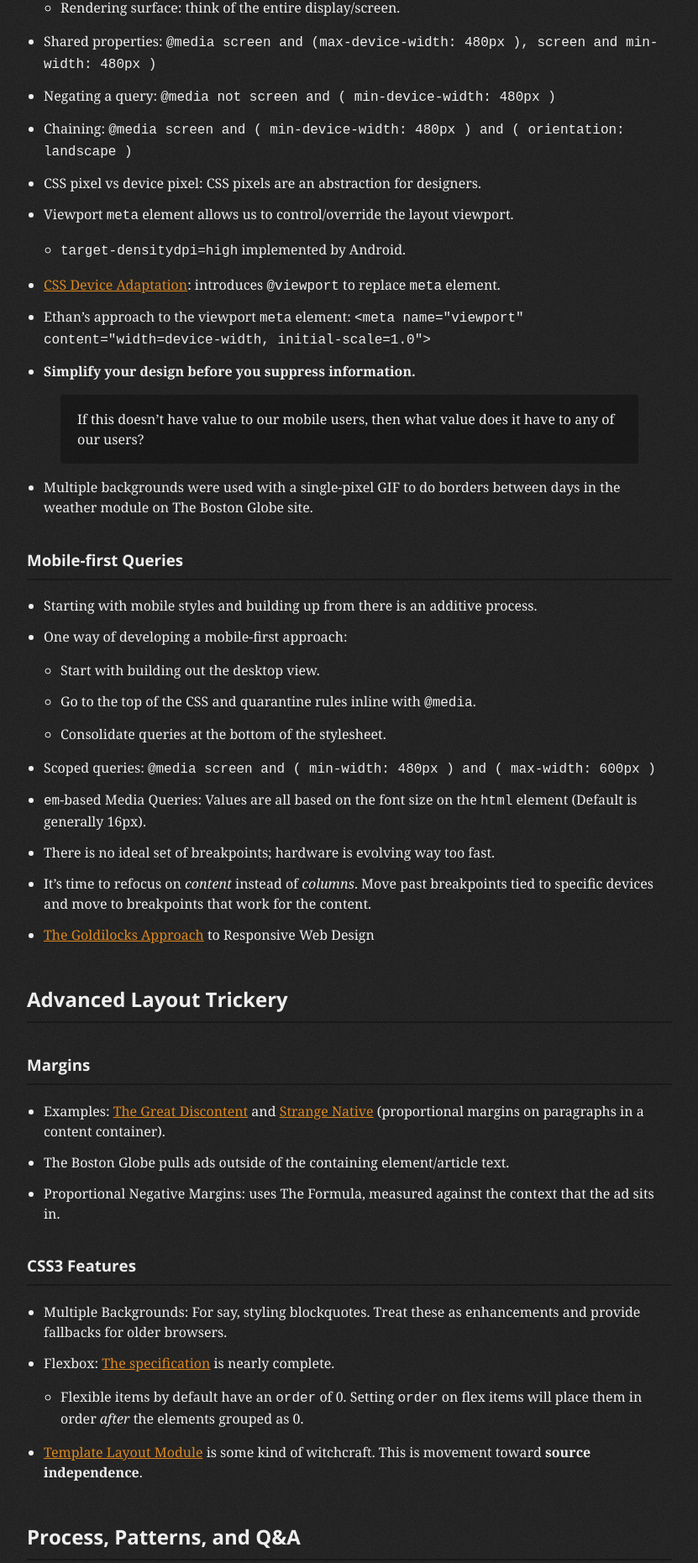
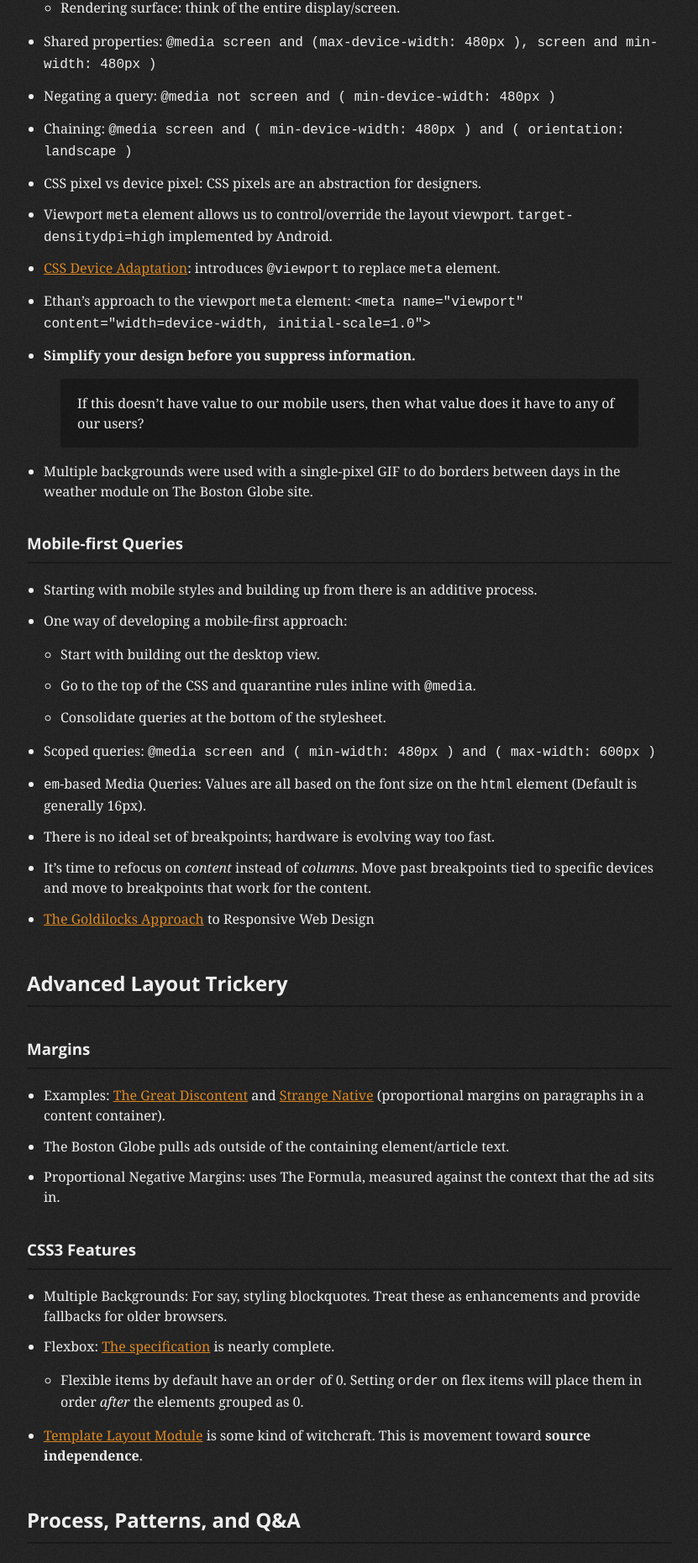
Before and after one commit to jgarber623/sketchnotes.sixtwothree.org, a Jekyll site: the page built from _posts/2012-08-08-responsive-web-design-workshop.md, in a window 1280 px wide. Shown: the part 3667-5528 px from the top of the page at 84% size, without its empty margins (224-1055 px from the left). Built offline with Jekyll 4.4.1, drawn with Linux system fonts in a browser that asks for light colours.

Commit message:
Typos and fixes.

```diff
--- a/_posts/2012-08-08-responsive-web-design-workshop.md
+++ b/_posts/2012-08-08-responsive-web-design-workshop.md
@@ -103,8 +103,7 @@ Mark Boulton, [A New Canon](http://vimeo.com/35719862):
 - Negating a query: `@media not screen and ( min-device-width: 480px )`
 - Chaining: `@media screen and ( min-device-width: 480px ) and ( orientation: landscape )`
 - CSS pixel vs device pixel: CSS pixels are an abstraction for designers.
-- Viewport `meta` element allows us to control/override the layout viewport.
-	- `target-densitydpi=high` implemented by Android.
+- Viewport `meta` element allows us to control/override the layout viewport. `target-densitydpi=high` implemented by Android.
 - [CSS Device Adaptation](http://dev.w3.org/csswg/css-device-adapt/): introduces `@viewport` to replace `meta` element.
 - Ethan's approach to the viewport `meta` element: `<meta name="viewport" content="width=device-width, initial-scale=1.0">`
 - **Simplify your design before you suppress information.**
```
